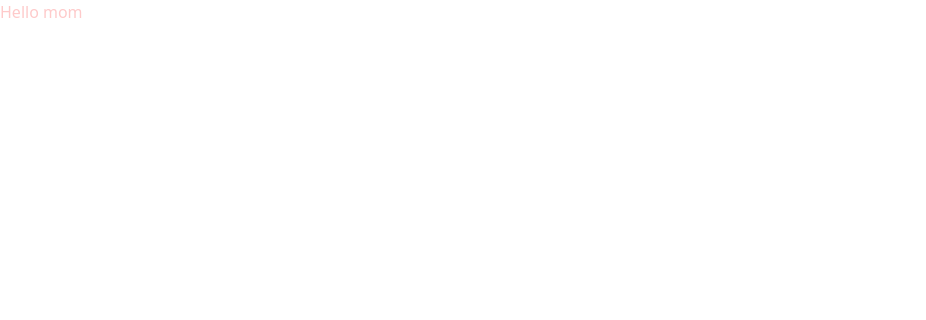
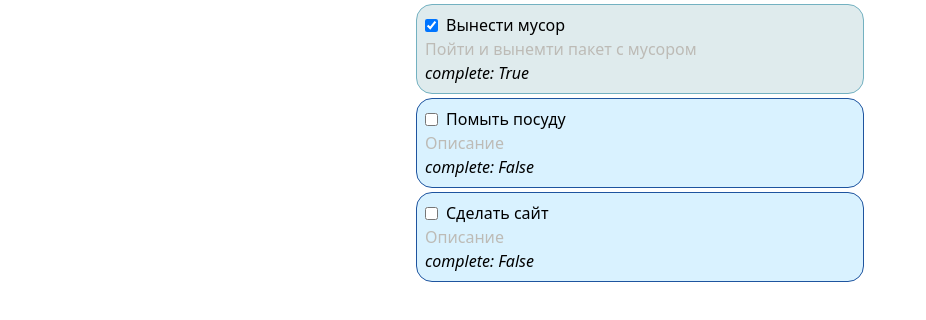
Before and after one commit to adamchehab/todo_app, a React (Vite) app: page / in a window 1280 px wide. Shown: the top 320 px of the page, without its empty margins (0-926 px from the left). Built offline with nearby package versions, Linux system fonts and the light colour scheme.

Commit message:
trying to make TaskCard separate (nw)

```diff
--- a/src/App.css
+++ b/src/App.css
@@ -1,3 +1,11 @@
+.task_card {
+	@apply mt-1 mx-auto max-w-md p-2 bg-taskdCardColor rounded-2xl border border-taskdCardBorderColor;
+}
+
+.completed_task_card {
+	@apply mt-1 mx-auto max-w-md p-2 bg-completedTaskdCardColor rounded-2xl border border-completedTaskdCardBorderColor;
+}
+
 /* #root {
   max-width: 1280px;
   margin: 0 auto;
--- a/src/App.tsx
+++ b/src/App.tsx
@@ -1,10 +1,82 @@
 import { useState } from "react";
 import "./App.css";
+import tasks_data from "./tasks.json";
+
+function TaskCard(props) {
+	return (
+		<div
+			key={props.key}
+			className={props.complete ? "completed_task_card" : "task_card"}
+		>
+			<label className="flex items-center">
+				<input
+					type="checkbox"
+					className="mr-2"
+					checked={props.complete}
+					onChange={props.onStatusChange}
+				/>
+
+				<h3>{props.name}</h3>
+			</label>
+			<p className="text-taskdCardDescriptionColor">
+				{props.description}
+			</p>
+			<i>complete: {props.complete ? "True" : "False"}</i>
+		</div>
+	);
+}
+
+function TaskList() {
+	const [tasks, setTasks] = useState(tasks_data);
+
+	// function handleTaskStatusChange(taskId) {
+	// 	setTasks(
+	// 		tasks.map((task) => {
+	// 			if (task.id === taskId) {
+	// 				return { ...task, completed: true };
+	// 			} else {
+	// 				return task;
+	// 			}
+	// 		})
+	// 	);
+	// }
+	// function handleTaskStatusChange() {
+	// 	setTasks(tasks.map((task) => task));
+	// }
+
+	function handleTaskStatusChange(taskId) {
+		setTasks(
+			tasks.map((task) => {
+				if (task.id === taskId) {
+					return { ...task, completed: !task.completed };
+				}
+				return task;
+			})
+		);
+	}
+
+	// const filter_tasks = tasks_data.filter((task) => task.completed === false);
+
+	return (
+		<>
+			{tasks.map((task) => (
+				<TaskCard
+					key={task.id}
+					name={task.name}
+					description={task.description}
+					complete={task.completed}
+					onStatusChange={handleTaskStatusChange}
+					// onCheck={handleCheckboxChange}
+				/>
+			))}
+		</>
+	);
+}
 
 export default function App() {
 	return (
-		<div className="text-red-200">
-			<p>Hello mom</p>
-		</div>
+		<>
+			<TaskList />
+		</>
 	);
 }
--- /dev/null
+++ b/src/tasks.json
@@ -0,0 +1,20 @@
+[
+  {
+    "id": 1,
+    "name": "Вынести мусор",
+    "description": "Пойти и вынемти пакет с мусором",
+    "completed": true
+  },
+  {
+    "id": 2,
+    "name": "Помыть посуду",
+    "description": "Описание",
+    "completed": false
+  },
+  {
+    "id": 3,
+    "name": "Сделать сайт",
+    "description": "Описание",
+    "completed": false
+  }
+]
--- a/tailwind.config.js
+++ b/tailwind.config.js
@@ -2,7 +2,15 @@
 export default {
 	content: ["./index.html", "./src/**/*.{js,ts,jsx,tsx}"],
 	theme: {
-		extend: {},
+		extend: {
+			colors: {
+				taskdCardColor: "#d9f2ff",
+				completedTaskdCardColor: "#dfebed",
+				taskdCardBorderColor: "#1e549f",
+				completedTaskdCardBorderColor: "#73b1c1",
+				taskdCardDescriptionColor: "#bdbbb6",
+			},
+		},
 	},
 	plugins: [],
 };
```
